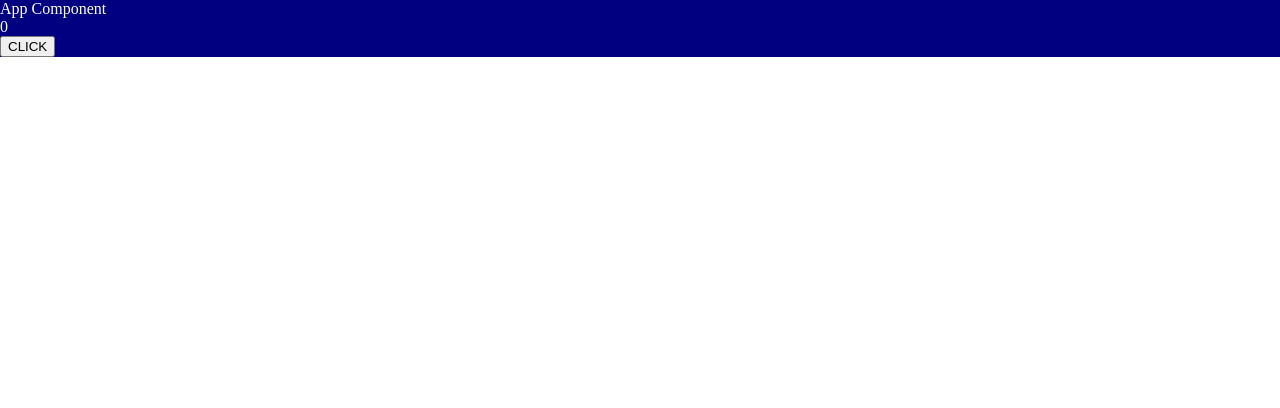
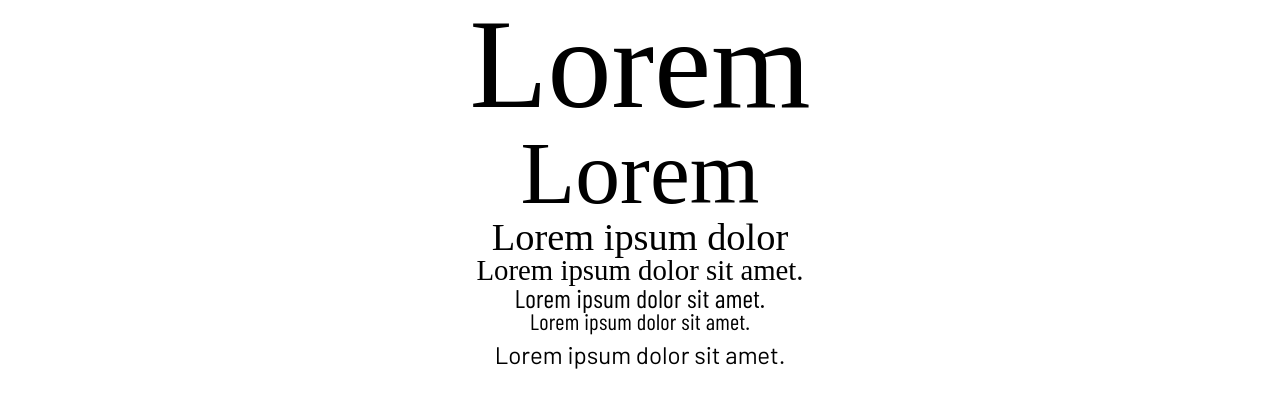
Before and after one commit to vyacheslav-piskun/kata-space-tourism, a Gatsby site: page / in a window 1280 px wide. Built offline with nearby package versions, Linux system fonts and the light colour scheme; Gatsby itself is replaced by a stand-in of ours; a web font is replaced by a local one.

Commit message:
add font samples to App

```diff
--- a/src/components/App/App.jsx
+++ b/src/components/App/App.jsx
@@ -1,19 +1,20 @@
-import React, { useEffect, useState } from 'react';
+import React from 'react';
+
+import {FONT_TYPES, Typography} from "../Typography";
 
 import * as styles from './App.module.scss';
 
 const App = () => {
-	const [count, setCount] = useState(0);
-
-	useEffect(() => {
-		console.log('hello world')
-	})
 
 	return (
 		<div className={styles.wrapper}>
-			<div>App Component</div>
-			<div>{count}</div>
-			<button type="button" onClick={() => {setCount(prev => prev + 1)}}>CLICK</button>
+			<Typography type={FONT_TYPES.text_preset_1} htmlTag="p" center>Lorem</Typography>
+			<Typography type={FONT_TYPES.text_preset_2} htmlTag="p" center>Lorem</Typography>
+			<Typography type={FONT_TYPES.text_preset_3} htmlTag="p" center>Lorem ipsum dolor</Typography>
+			<Typography type={FONT_TYPES.text_preset_4} htmlTag="p" center>Lorem ipsum dolor sit amet.</Typography>
+			<Typography type={FONT_TYPES.text_preset_6} htmlTag="p" center>Lorem ipsum dolor sit amet.</Typography>
+			<Typography type={FONT_TYPES.text_preset_8} htmlTag="p" center>Lorem ipsum dolor sit amet.</Typography>
+			<Typography type={FONT_TYPES.text_preset_9} htmlTag="p" center>Lorem ipsum dolor sit amet.</Typography>
 		</div>
 	);
 };
--- a/src/components/App/App.module.scss
+++ b/src/components/App/App.module.scss
@@ -1,5 +1,3 @@
 .wrapper {
-  display: block;
-  background: navy;
-  color: white;
+  height: 100%;
 }
```
